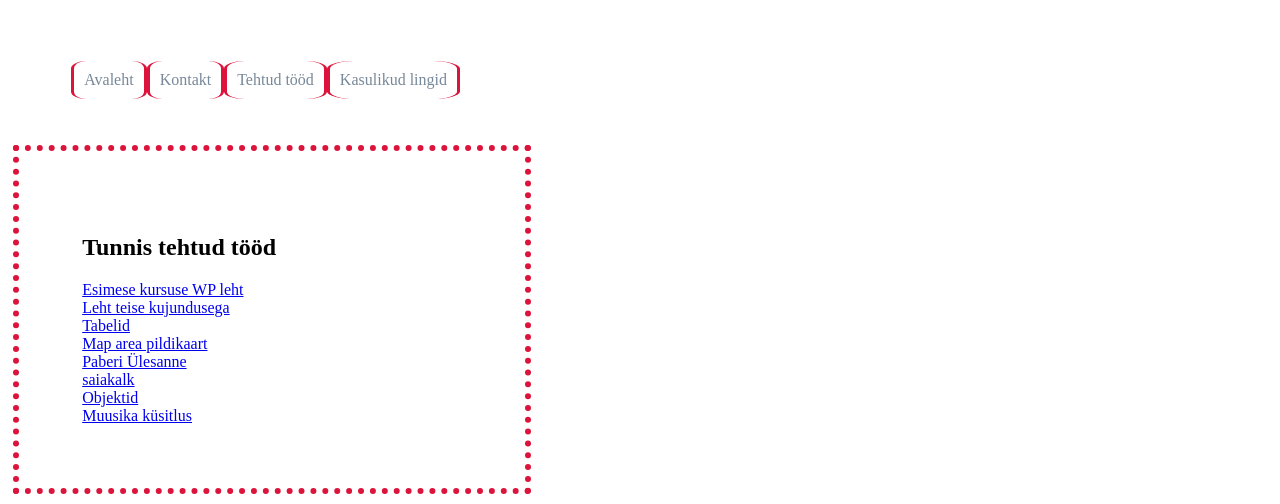
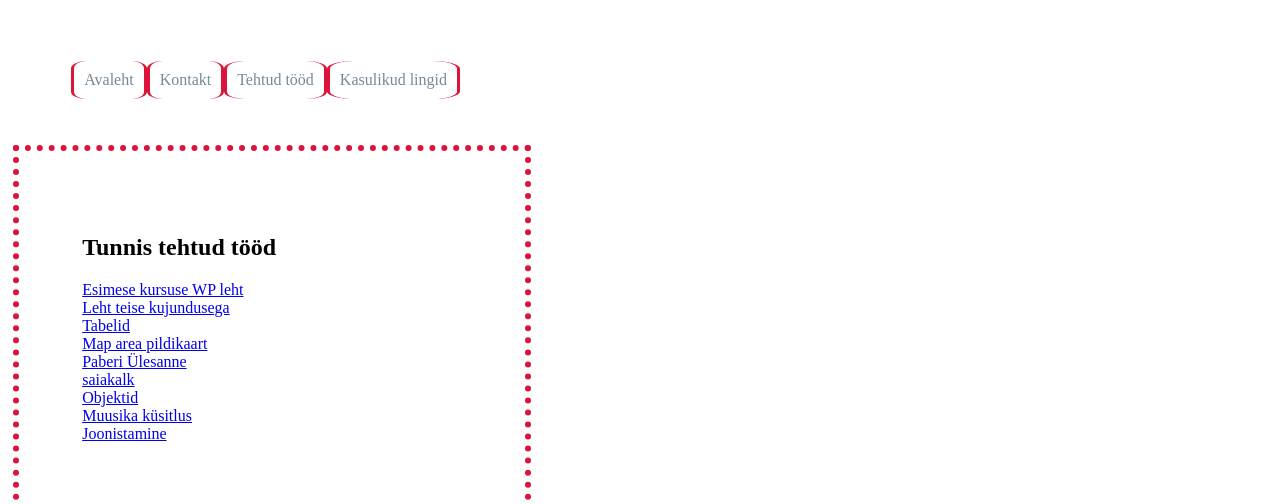
Before and after one commit to RasmusKopli/veebirakendusedIKTpe25, a plain HTML site: page tehtud.html in a window 1280 px wide. Shown: the part 219-723 px from the top of the page. Drawn offline with Linux system fonts and the light colour scheme.

Commit message:
Lisatud joonistus tehtud töödesse

```diff
--- a/tehtud.html
+++ b/tehtud.html
@@ -51,6 +51,8 @@
             <a href="tood/vormid/objektideKontroll.html">Objektid</a>
             <br>
             <a href="tood/vormid/muusika.html">Muusika küsitlus</a>
+            <br>
+            <a href="tood/canvas/joonistamine.html">Joonistamine</a>
         </div>
     </section>
     <section>
```
